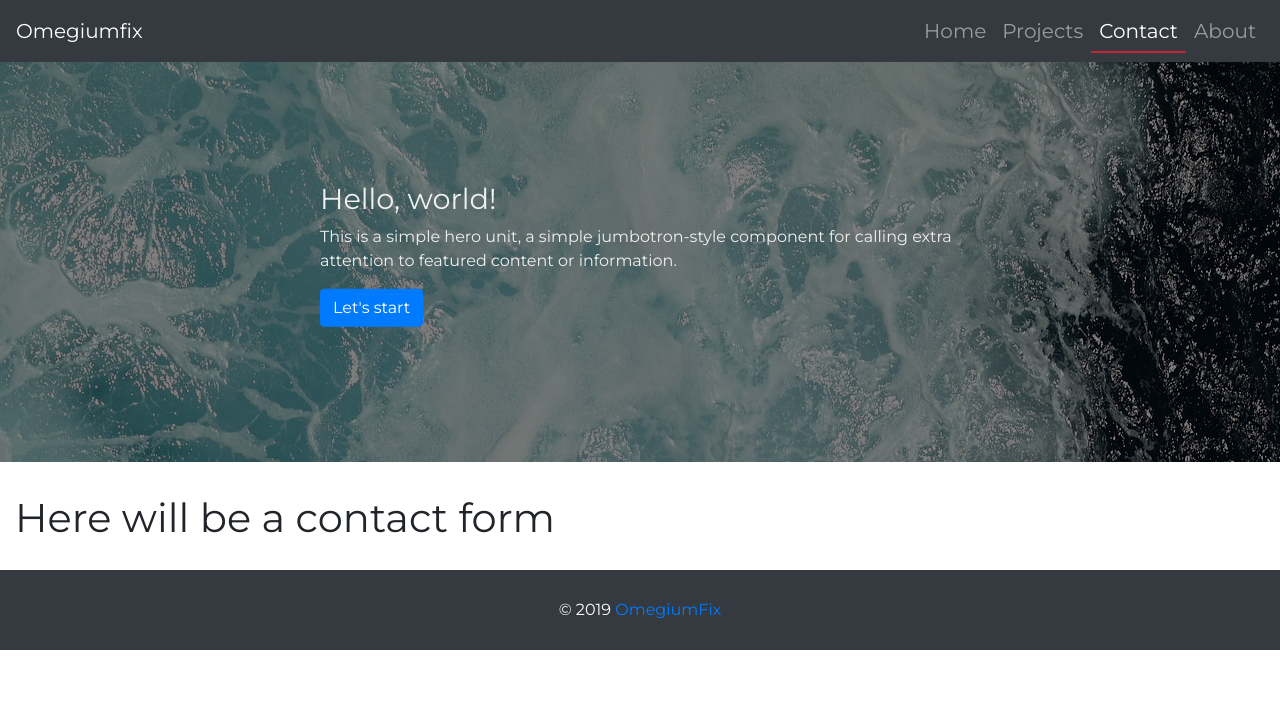
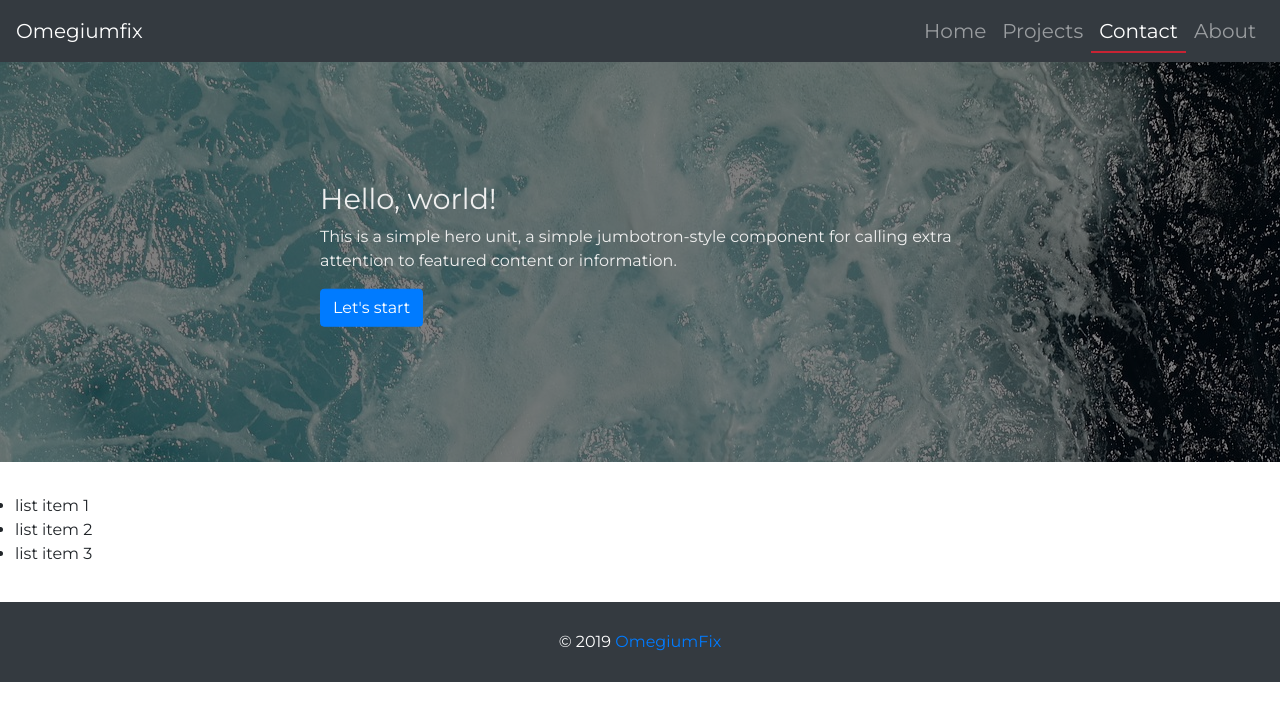
Before and after one commit to jaroslaw1984/ReactWeb, a React app: page /contact in a window 1280 px wide. Built offline with nearby package versions, Linux system fonts and the light colour scheme.

Commit message:
add changes in css style, adding data and wrapper

```diff
--- a/src/components/Contact/Contact.js
+++ b/src/components/Contact/Contact.js
@@ -1,7 +1,6 @@
 import React from "react";
+import Wrapper from "./Wrapper/Wrapper";
 
-const Contact = () => {
-  return <h1>Here will be a contact form</h1>;
-};
+const Contact = () => <Wrapper />;
 
 export default Contact;
--- /dev/null
+++ b/src/components/Contact/Wrapper/Wrapper.js
@@ -0,0 +1,11 @@
+import React from "react";
+
+const Wrapper = () => (
+  <ul>
+    <li>list item 1</li>
+    <li>list item 2</li>
+    <li>list item 3</li>
+  </ul>
+);
+
+export default Wrapper;
--- a/src/styles/index.scss
+++ b/src/styles/index.scss
@@ -1,6 +1,8 @@
 @import url("https://fonts.googleapis.com/css?family=Montserrat:400,700&display=swap&subset=latin-ext");
 
-* {
+*,
+*::after,
+*::before {
   margin: 0;
   padding: 0;
   box-sizing: border-box;
```
Also changed, not shown: src/data/data.js (added, +13 -0 lines).
